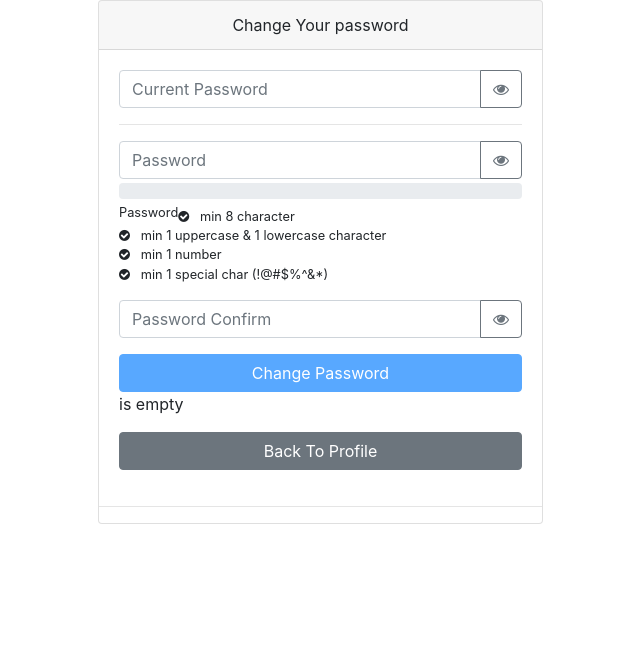
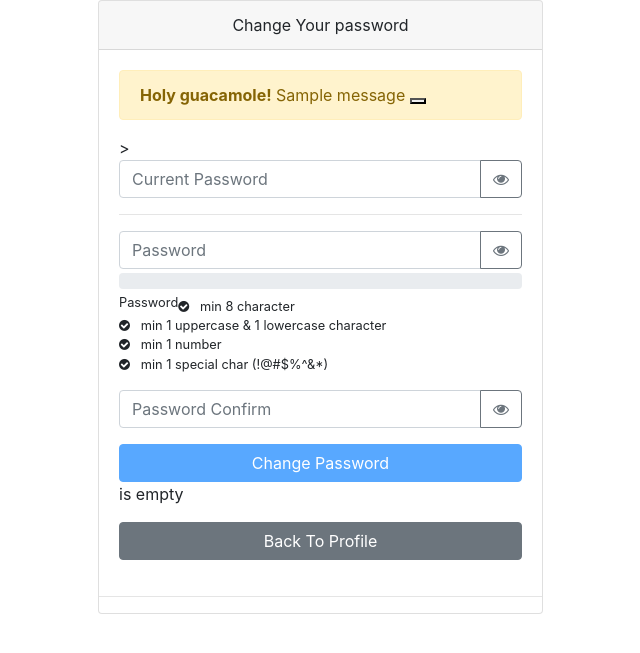
Before and after one commit to tbaror/d-identitiy, a Django app: page /changepass/ in a window 1280 px wide. Shown: the top 653 px of the page, without its empty margins (367-1007 px from the left). Run offline with Django 3.2, Linux system fonts and the light colour scheme; one stand-in notice (Sample message) is shown; some libraries are stand-ins or nearby versions.

Commit message:
progress

```diff
--- a/accounts/templates/changepassword.html
+++ b/accounts/templates/changepassword.html
@@ -31,7 +31,19 @@
 		  <div class="login-or">
 
           </div>
+          {% if messages %}
 
+
+              {% for message in messages %}
+              {% if message.tags %}
+              <div   class="alert alert-warning alert-dismissible fade show {{ message.tags }}" role="alert">
+                <strong>Holy guacamole!</strong> {{ message }}
+                <button type="button" class="btn-close" data-bs-dismiss="alert" aria-label="Close"></button>
+              </div>
+              {% endif %}>
+              {% endfor %}
+
+          {% endif %}
           <div class="form-group">
 
             <form id="login-nav" method="post" role="form" class="form" accept-charset="UTF-8">
--- a/accounts/views.py
+++ b/accounts/views.py
@@ -1,3 +1,4 @@
+from django.contrib import messages
 from django.contrib.auth.forms import UserCreationForm
 from django.contrib.auth.views import LoginView
 from django.views.generic.base import TemplateView
@@ -43,6 +44,7 @@ class ChangeUserPassword(View):
             new_password = request.POST.get('user_password')
             current_user = request.user
             formdata = {'current_password': current_password, 'new_password': new_password, 'current_user': current_user.username }
+            messages.success(self.request, 'Form submission successful')
 
             print(formdata)
             return render(request, self.template_name, formdata)
```
Also changed, not shown: db.sqlite3.
